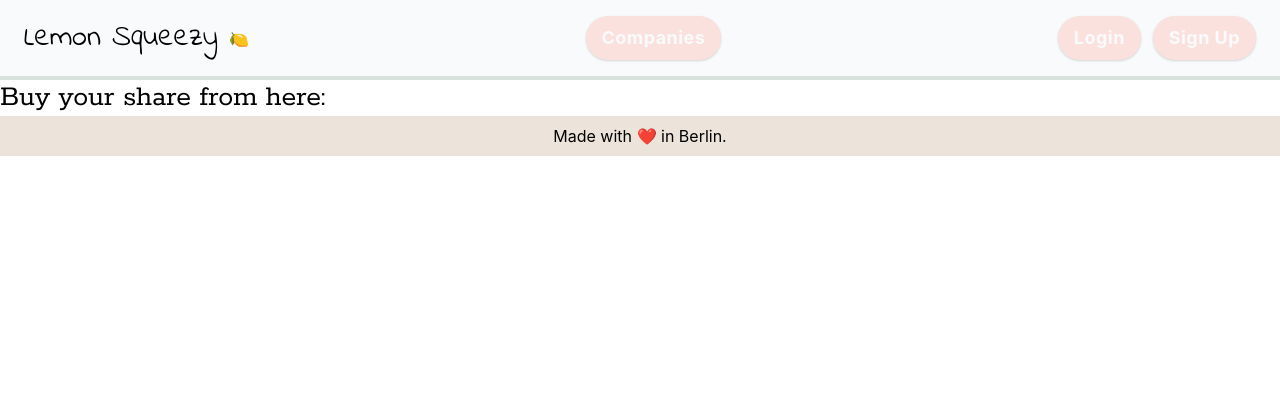
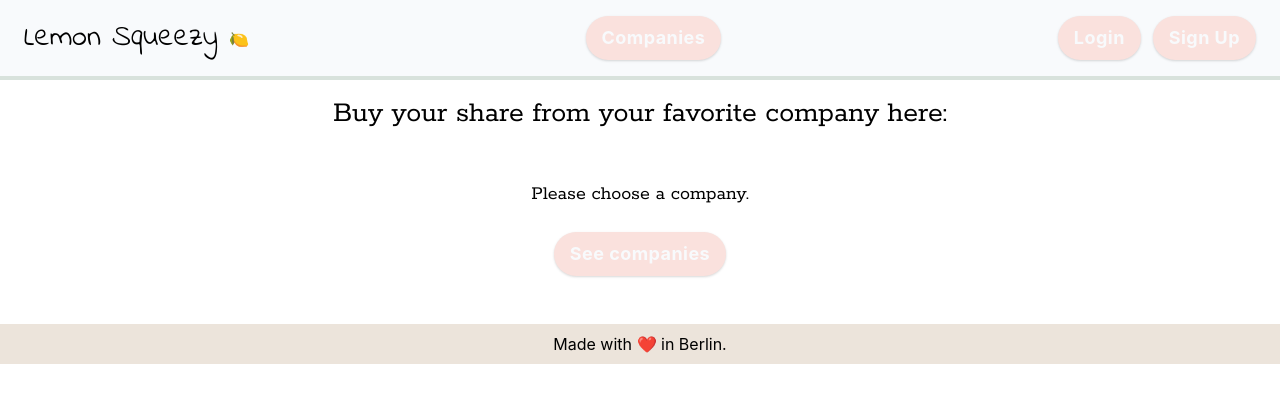
Before and after one commit to franziskacomploi/lemon-squeezy-peezy, a React (Create React App) app in the folder frontend/: page /buyshare in a window 1280 px wide. Shown: the top 402 px of the page. Built offline with nearby package versions, Linux system fonts and the light colour scheme.

Commit message:
share view

```diff
--- a/frontend/src/components/auth/Signup.js
+++ b/frontend/src/components/auth/Signup.js
@@ -23,12 +23,16 @@ const SignUp = () => {
       return setError('Passwords do not match.');
     }
 
+    const uploadData = new FormData();
+    uploadData.append('profileImg', isImg);
+    setIsImg(uploadData);
+
     axios
       .post(`${backendURL}/api/signup`, {
         email: isEmail,
         name: isName,
         password: isPassword,
-        profileImg: isImg,
+        profileImg: uploadData,
         description: isDescription,
       })
       .then((user) => {
@@ -48,7 +52,11 @@ const SignUp = () => {
           Error while trying to sign up. {error}
         </div>
       )}
-      <form onSubmit={handleSubmit} className="flex flex-col mt-10 mx-auto">
+      <form
+        onSubmit={handleSubmit}
+        className="flex flex-col mt-10 mx-auto"
+        enctype="multipart/form-data"
+      >
         <label className="authLabel">Email*</label>
         <input
           className="authInput"
@@ -89,9 +97,7 @@ const SignUp = () => {
         <input
           className="authInput"
           onChange={(e) => {
-            const uploadData = new FormData();
-            uploadData.append('profileImg', e.target.files[0]);
-            setIsImg(uploadData);
+            setIsImg(e.target.files[0]);
           }}
           type="file"
         />
--- a/frontend/src/pages/BuyShare.js
+++ b/frontend/src/pages/BuyShare.js
@@ -1,12 +1,54 @@
-import React, {useContext} from 'react';
+import React, {useContext, useEffect, useState} from 'react';
 import AuthContext from '../context/AuthContext';
 import Layout from '../components/layout/Layout';
+import axios from 'axios';
+import {Link} from 'react-router-dom';
+const backendURL = process.env.REACT_APP_BACKENDURL;
 
 const BuyShare = () => {
   const {buy} = useContext(AuthContext);
+
+  const [shares, setShares] = useState(null);
+
+  useEffect(() => {
+    if (buy) {
+      axios.get(`${backendURL}/api/shares/${buy._id}`).then((data) => {
+        // setShares(data);
+        console.log(data);
+      });
+    } else {
+      return (
+        <div>
+          <h3>Please choose a company.</h3>
+          <Link to="/companies">See companies</Link>
+        </div>
+      );
+    }
+  }, []);
+
   return (
     <Layout>
-      <h1>Buy your share from {buy} here:</h1>
+      <h1 className="text-center mt-4">
+        Buy your share from {buy ? buy.name : 'your favorite company'} here:
+      </h1>
+      <div>
+        {shares ? (
+          shares.map((share) => {
+            return (
+              <div>
+                <p>{share.name}</p>
+              </div>
+            );
+          })
+        ) : (
+          <div className="my-12 flex flex-col items-center justify-center">
+            <h3 className="mb-6">Please choose a company.</h3>
+            <Link className="brandButton" to="/companies">
+              See companies
+            </Link>
+          </div>
+        )}
+      </div>
     </Layout>
   );
 };
--- a/frontend/src/pages/Companies.js
+++ b/frontend/src/pages/Companies.js
@@ -56,7 +56,7 @@ const Companies = () => {
             </div>
             <button
               onClick={() => {
-                setBuy(isOpenCompany.name);
+                setBuy(isOpenCompany);
                 history.push('/buyshare');
               }}
               className="brandButton p-2"
```
Also changed, not shown: 1 other file (tests, documents, lock files or other folders).
